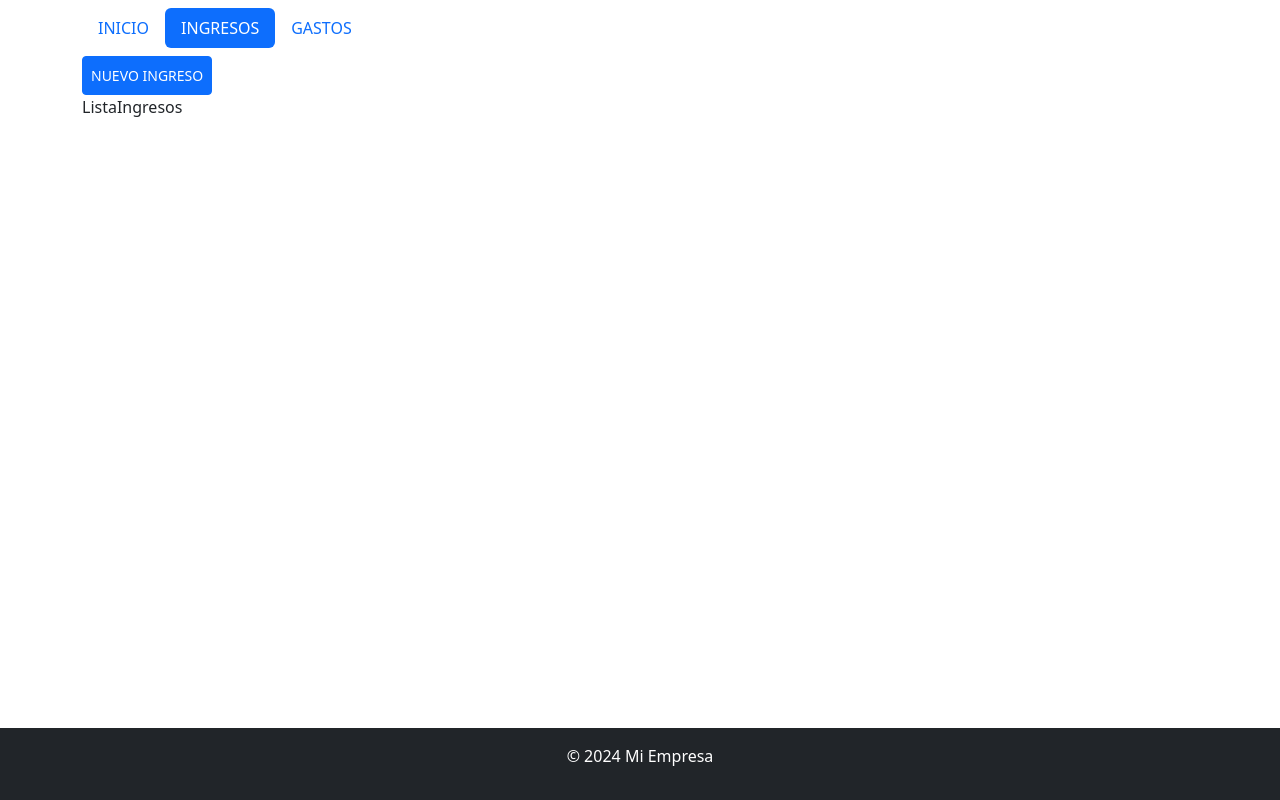
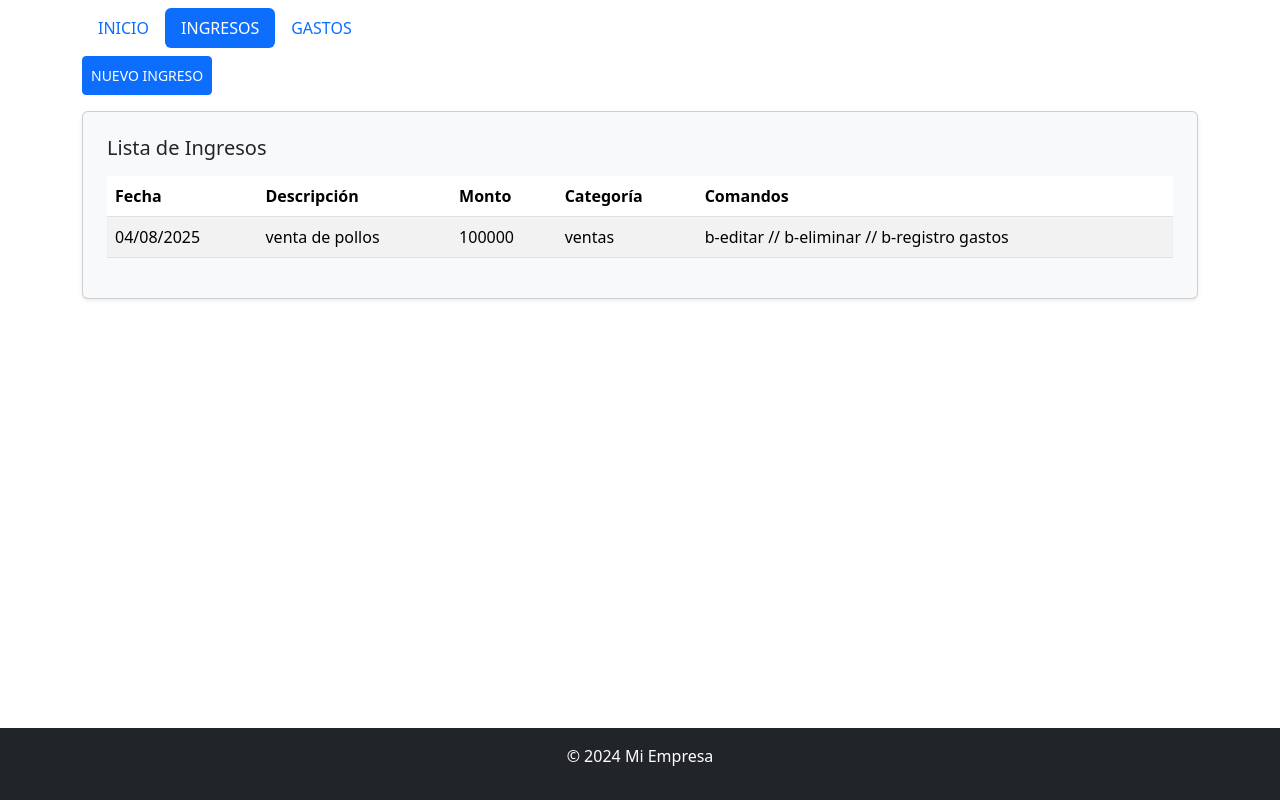
Before and after one commit to harold1978/ingresosVarios, a React (Vite) app: page /ingresos in a window 1280 px wide. Built offline with nearby package versions, Linux system fonts and the light colour scheme.

Commit message:
ingreso-gasto

```diff
--- a/src/componentes/FrmIngreso.jsx
+++ b/src/componentes/FrmIngreso.jsx
@@ -1,8 +1,38 @@
 import React from 'react'
+import { NavLink } from 'react-router-dom'
 
 const FrmIngreso = () => {
+    const handleChange = () => { }
+    const handleSubmit = () => { }
     return (
-        <div>FrmIngreso</div>
+        <>
+            <form onSubmit={handleSubmit} className="card p-4 bg-light rounded shadow-sm">
+                <h5 className="mb-3">Registrar Ingreso</h5>
+
+                <div className="mb-3">
+                    <label className="form-label">Fecha</label>
+                    <input type='date' name="fecha" onChange={handleChange} placeholder="fecha" className="form-control rounded" />
+                </div>
+
+                <div className="mb-3">
+                    <label className="form-label">Descripción</label>
+                    <input name="descripcion" onChange={handleChange} placeholder="Descripción" className="form-control rounded" />
+                </div>
+
+                <div className="mb-3">
+                    <label className="form-label">Monto</label>
+                    <input name="monto" type="number" onChange={handleChange} placeholder="Monto" className="form-control rounded" />
+                </div>
+
+                <div className="mb-3">
+                    <label className="form-label">Categoría</label>
+                    <input name="categoria" onChange={handleChange} placeholder="Categoría" className="form-control rounded" />
+                </div>
+
+                <button type="submit" className="btn btn-primary rounded">Registrar Ingreso</button>
+            </form>
+            <NavLink to='/ingresos'> Atras</NavLink>
+        </>
     )
 }
 
--- a/src/componentes/ListaIngresos.jsx
+++ b/src/componentes/ListaIngresos.jsx
@@ -1,8 +1,37 @@
-import React from 'react'
+import React, { useState } from 'react'
 
 const ListaIngresos = () => {
+    const [ingresos, setIngresos] = useState([{ fecha: '04/08/2025', descripcion: 'venta de pollos', monto: 100000, categoria: 'ventas' }]);
     return (
-        <div>ListaIngresos</div>
+        <div className="card p-4 bg-light rounded shadow-sm mt-3">
+            <h5 className="mb-3">Lista de Ingresos</h5>
+            {ingresos.length === 0 ? (
+                <p>No hay ingresos registrados.</p>
+            ) : (
+                <table className="table table-striped">
+                    <thead>
+                        <tr>
+                            <th>Fecha</th>
+                            <th>Descripción</th>
+                            <th>Monto</th>
+                            <th>Categoría</th>
+                            <th>Comandos</th>
+                        </tr>
+                    </thead>
+                    <tbody>
+                        {ingresos.map((ingreso, index) => (
+                            <tr key={index}>
+                                <td>{ingreso.fecha}</td>
+                                <td>{ingreso.descripcion}</td>
+                                <td>{ingreso.monto}</td>
+                                <td>{ingreso.categoria}</td>
+                                <td>b-editar // b-eliminar // b-registro gastos</td>
+                            </tr>
+                        ))}
+                    </tbody>
+                </table>
+            )}
+        </div>
     )
 }
 
```
